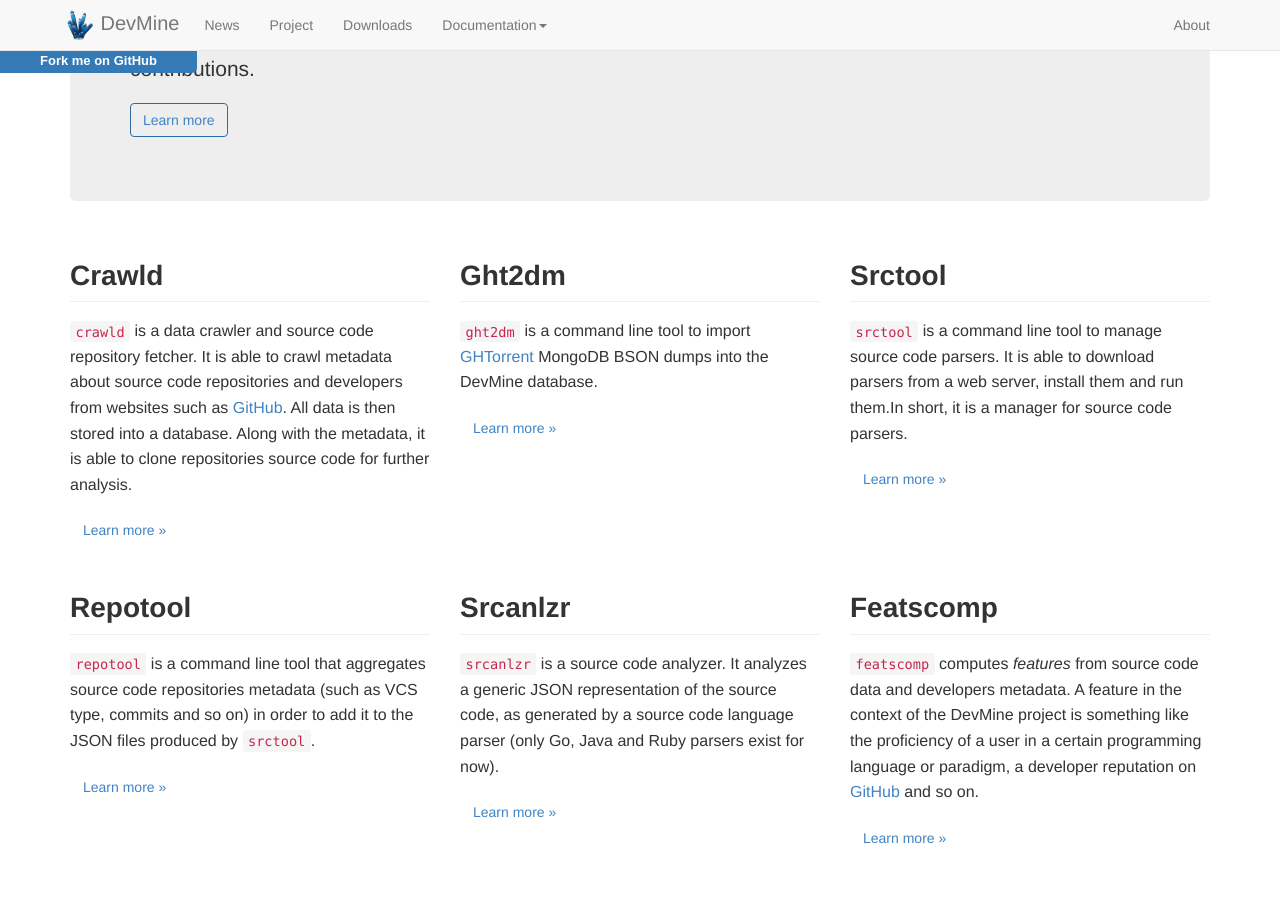
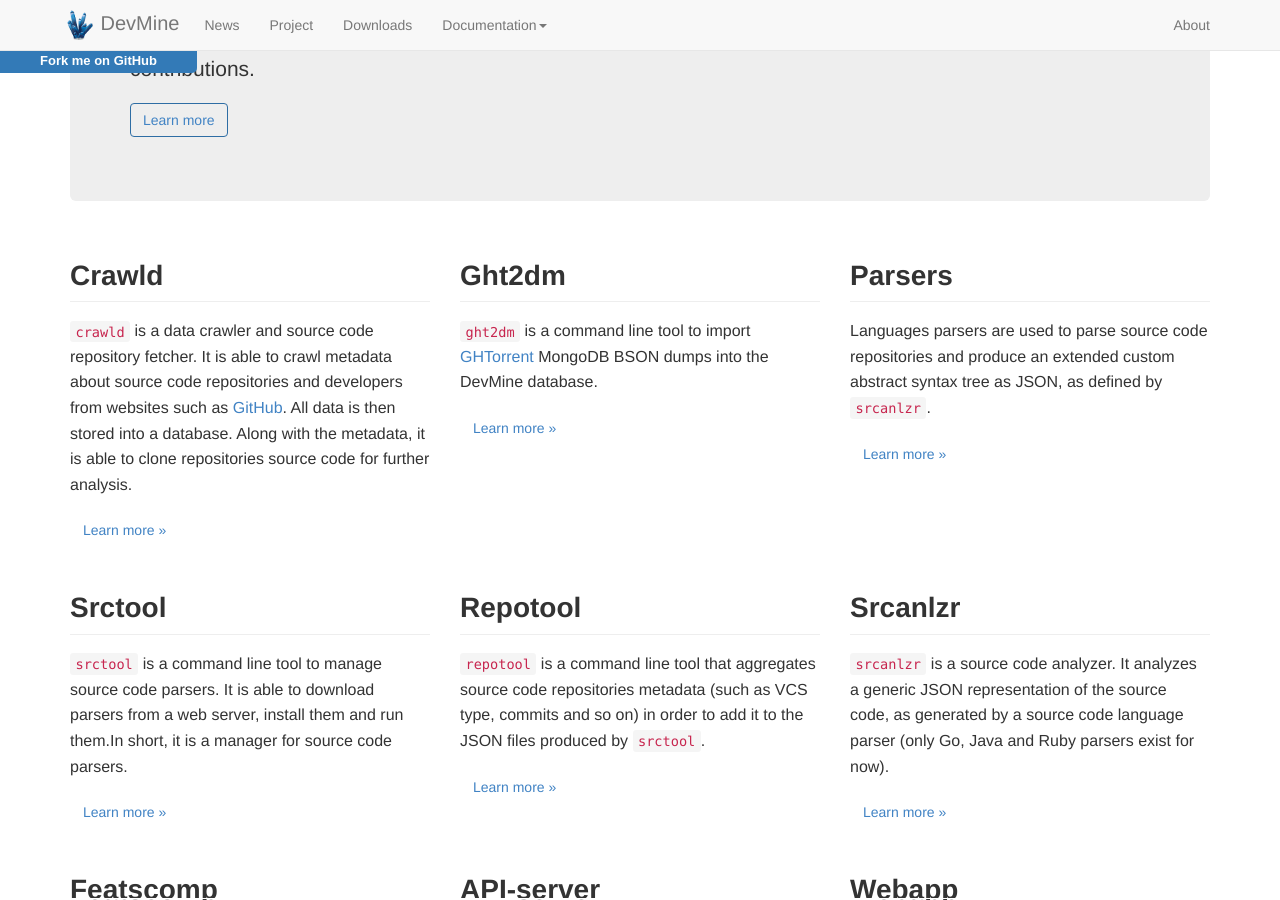
Before and after one commit to DevMine/devmine.github.io, a Jekyll site: the page built from index.html, in a window 1280 px wide and 900 px high, scrolled down 397 px. Built offline with Jekyll 4.4.1, drawn with Linux system fonts in a browser that asks for light colours.

Commit message:
misc: add documentation, page and link about language parsers

```diff
--- a/_includes/header.html
+++ b/_includes/header.html
@@ -36,6 +36,9 @@
                 <a href="/doc/ght2dm">Ght2dm</a>
               </li>
               <li>
+                <a href="/doc/parsers">Parsers</a>
+              </li>
+              <li>
                 <a href="/doc/srctool/">Srctool</a>
               </li>
               <li>
@@ -64,18 +67,5 @@
       </div>
     </div>
   </nav>
-
 </style><span id="forkongithub"><a href="https://github.com/DevMine">Fork me on GitHub</a></span>
-<!--
-  <div class="wrapper">
-    <a class="site-title" href="{{ site.baseurl }}/">{{ site.title }}</a>
-      <div class="trigger">
-        {% for page in site.pages %}
-          {% if page.title %}
-          <a class="page-link" href="{{ page.url | prepend: site.baseurl }}">{{ page.title }}</a>
-          {% endif %}
-        {% endfor %}
-      </div>
-  </div>
--->
 </header>
--- a/index.html
+++ b/index.html
@@ -61,6 +61,19 @@ title: DevMine
         </p>
     </div>
     <div class="col-md-4 column">
+        <h2>Parsers</h2>
+        <p>
+            Languages parsers are used to parse source code repositories and
+            produce an extended custom abstract syntax tree as JSON, as defined
+            by <code>srcanlzr</code>.
+        </p>
+        <p>
+            <a class="btn" href="/doc/parsers/">Learn more »</a>
+        </p>
+    </div>
+</div>
+<div class="row clearfix">
+    <div class="col-md-4 column">
         <h2>Srctool</h2>
         <p>
             <code>srctool</code> is a command line tool to manage source code
@@ -71,8 +84,6 @@ title: DevMine
             <a class="btn" href="/doc/srctool/">Learn more »</a>
         </p>
     </div>
-</div>
-<div class="row clearfix">
     <div class="col-md-4 column">
         <h2>Repotool</h2>
         <p>
@@ -96,6 +107,8 @@ title: DevMine
             <a class="btn" href="/doc/srcanlzr/">Learn more »</a>
         </p>
     </div>
+</div>
+<div class="row clearfix">
     <div class="col-md-4 column">
         <h2>Featscomp</h2>
         <p>
@@ -109,8 +122,6 @@ title: DevMine
             <a class="btn" href="/doc/featscomp/">Learn more »</a>
         </p>
     </div>
-</div>
-<div class="row clearfix">
     <div class="col-md-4 column">
         <h2>API-server</h2>
         <p>
@@ -137,8 +148,4 @@ title: DevMine
             <a class="btn" href="/doc/webapp/">Learn more »</a>
         </p>
     </div>
-    <div class="col-md-4 column">
-    </div>
-    <div class="col-md-4 column">
-    </div>
 </div>
```
Also changed, not shown: doc/parsers.md (added, +10 -0 lines).
